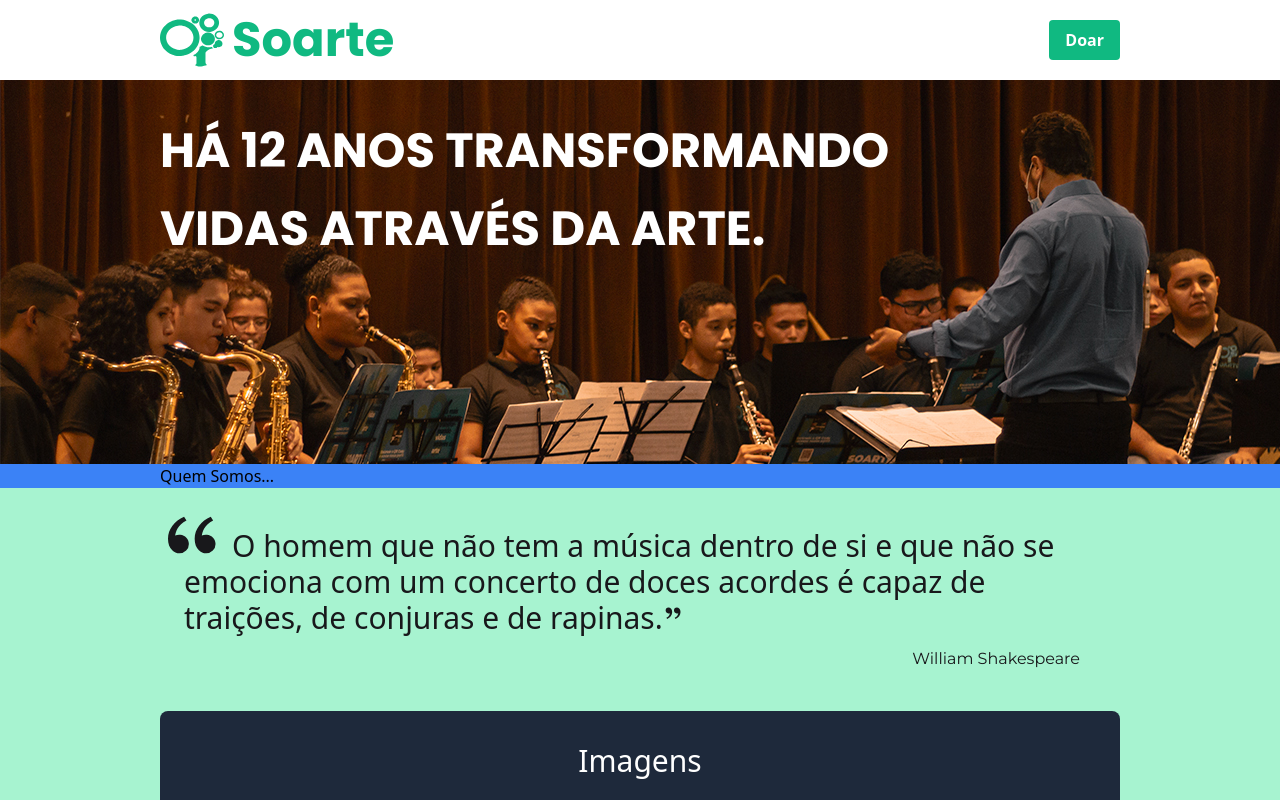
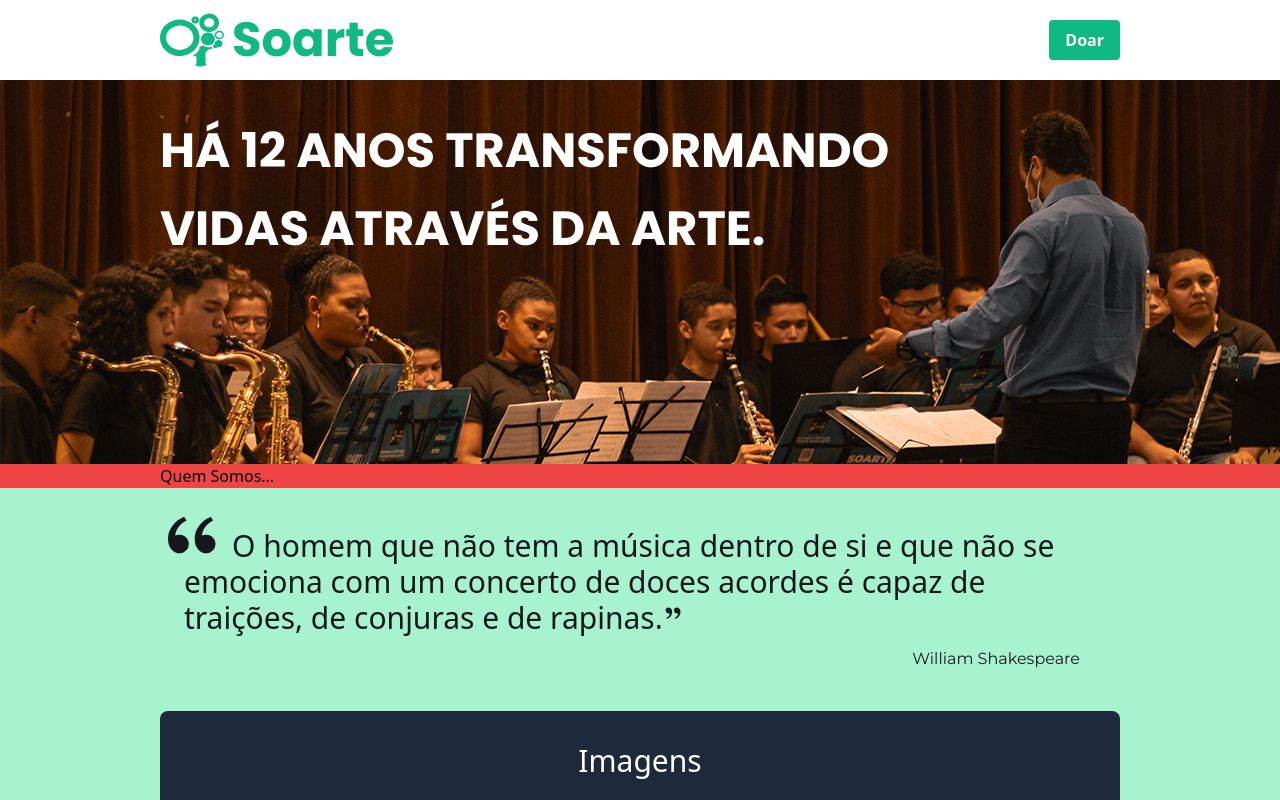
Before and after one commit to Laylsons3/soarte-nextjs, a Next.js app: page / in a window 1280 px wide. Shown: the top 800 px of the page. Built offline with nearby package versions, Linux system fonts and the light colour scheme; a web font is replaced by a local one.

Commit message:
update meta tags and components

```diff
--- a/components/QuemSomos.js
+++ b/components/QuemSomos.js
@@ -2,7 +2,7 @@
 function QuemSomos() {
   return(
     <section id="Component">
-      <div className="Component bg-blue-500">
+      <div className="Component bg-red-500">
         Quem Somos...
       </div>
     </section>
--- a/components/Topo.js
+++ b/components/Topo.js
@@ -12,7 +12,7 @@ function Topo() {
         <meta property="og:title" content="Soarte"/>
         <meta property="og:type" content="Música, arte e cultura."/>
         <meta property="og:url" content="https://soarte-org.vercel.app"/>
-        <meta property="og:image" content="https://soarte-org.vercel.app/images/capa.jpgg"/>
+        <meta property="og:image" content="https://soarte-org.vercel.app/images/capa.jpg"/>
         <meta property="og:site_name" content="Soarte - Sociedade Artística"/>
         <meta property="og:description"
               content="Descrição de teste."/>
```
